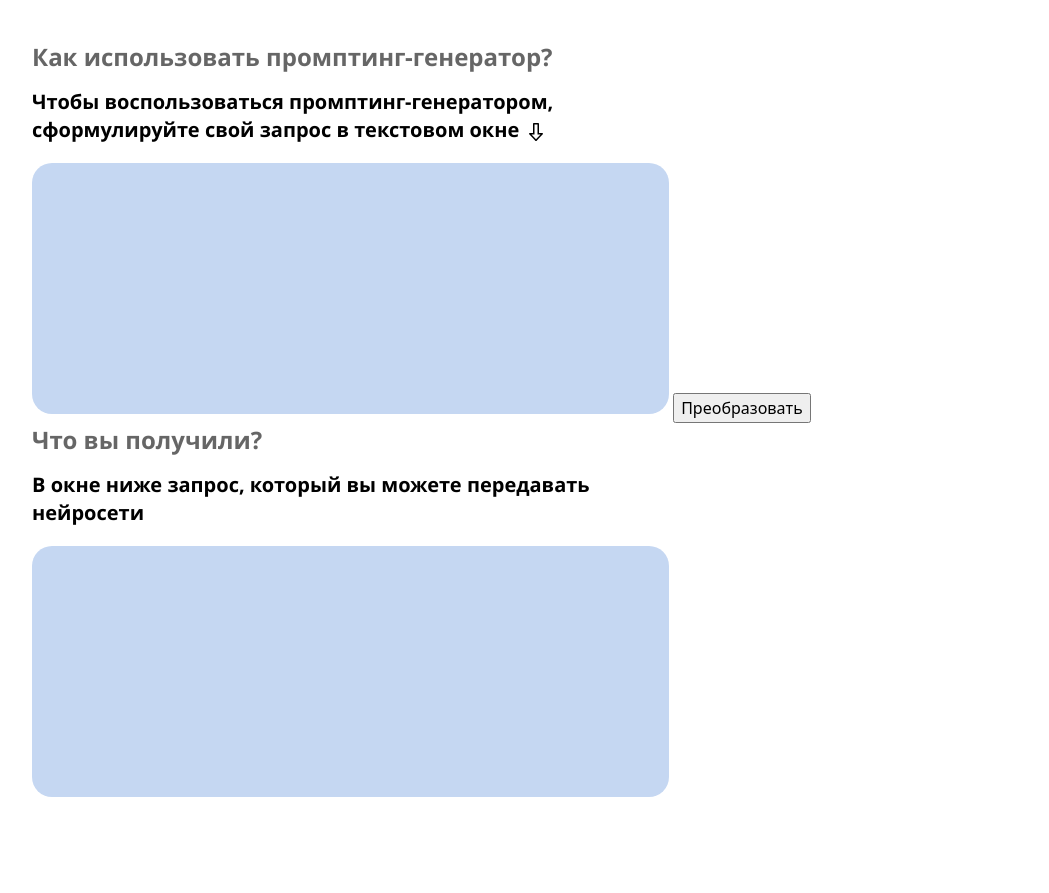
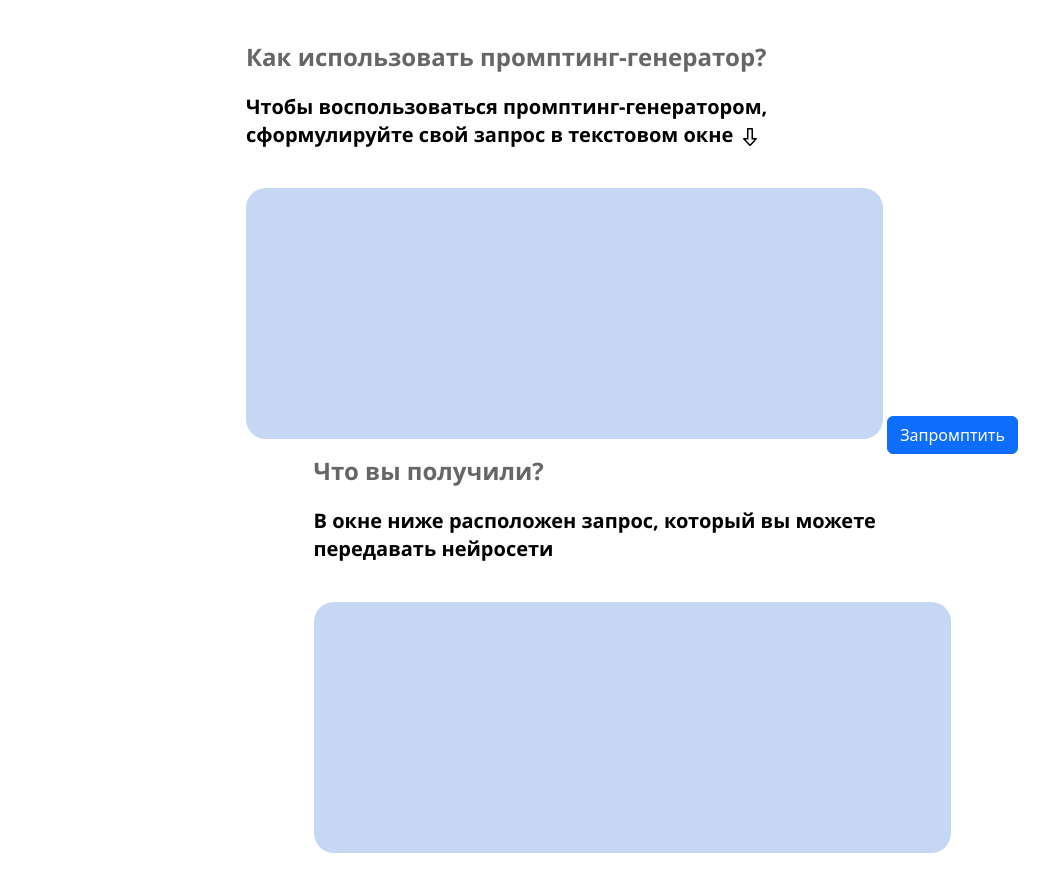
Before and after one commit to ItsMyPain/Hackathon-2.0, a Flask app: template templates/prompt.html in a window 1280 px wide. Shown: the part 125-1018 px from the top of the page, without its empty margins (8-1057 px from the left). Before the commit the page ends 922 px from the top, so only its background shows below. Run offline with Flask 3, Linux system fonts and the light colour scheme; the template is opened without the code that fills it: values that come from a table or form of the project are taken from there, others are empty; parts of the project's set-up code (start-up, migrations or seed data) failed here and were passed over.

Commit message:
frontend fixes

```diff
--- a/forms.py
+++ b/forms.py
@@ -5,4 +5,4 @@ from wtforms.validators import DataRequired
 
 class MainForm(FlaskForm):
     text = TextAreaField('Запрос', validators=[DataRequired()])
-    submit = SubmitField('Преобразовать')
+    submit = SubmitField('Запромптить')
--- a/server.py
+++ b/server.py
@@ -13,7 +13,6 @@ with app.app_context():
     update_iamtoken(2)
     openai.api_key = app.config["OPENAI_API_KEY"]
     app.app_ctx_globals_class.summarizer = pipeline("summarization", model="facebook/bart-large-cnn")
-
 menu = {
     "/about": "О нас",
     "/wiki": "Что такое промпт?",
--- a/static/prompt.css
+++ b/static/prompt.css
@@ -16,6 +16,7 @@
     line-height: 28px;
     height: 60px;
     width: 630px;
+    margin: 0 0 15px 0;
 }
 
 .prompt-input {
@@ -30,6 +31,9 @@
 
 .flex-col {
     display: flex;
-    gap: 15px;
+    gap: 20px;
     flex-direction: column;
+    justify-content: flex-start;
+    align-content: center;
+    flex-wrap: wrap;
 }
--- a/templates/prompt.html
+++ b/templates/prompt.html
@@ -29,13 +29,13 @@
             {% if form.text.errors -%}
             <span class="field-error">{{ form.text.errors[0] }}</span>
             {%- endif %}
-            {{ form.submit() }}
+            {{ form.submit(class="btn btn-primary main-btn") }}
         </form>
     </div>
     <div class="col flex-col">
         <div class="top-text">Что вы получили?</div>
         <div class="center-text">
-            В окне ниже запрос, который вы можете передавать нейросети
+            В окне ниже расположен запрос, который вы можете передавать нейросети
         </div>
         <textarea class="prompt-input" disabled>{{ data }}</textarea>
     </div>
```
Also changed, not shown: utils.py (+4 -4 lines).
